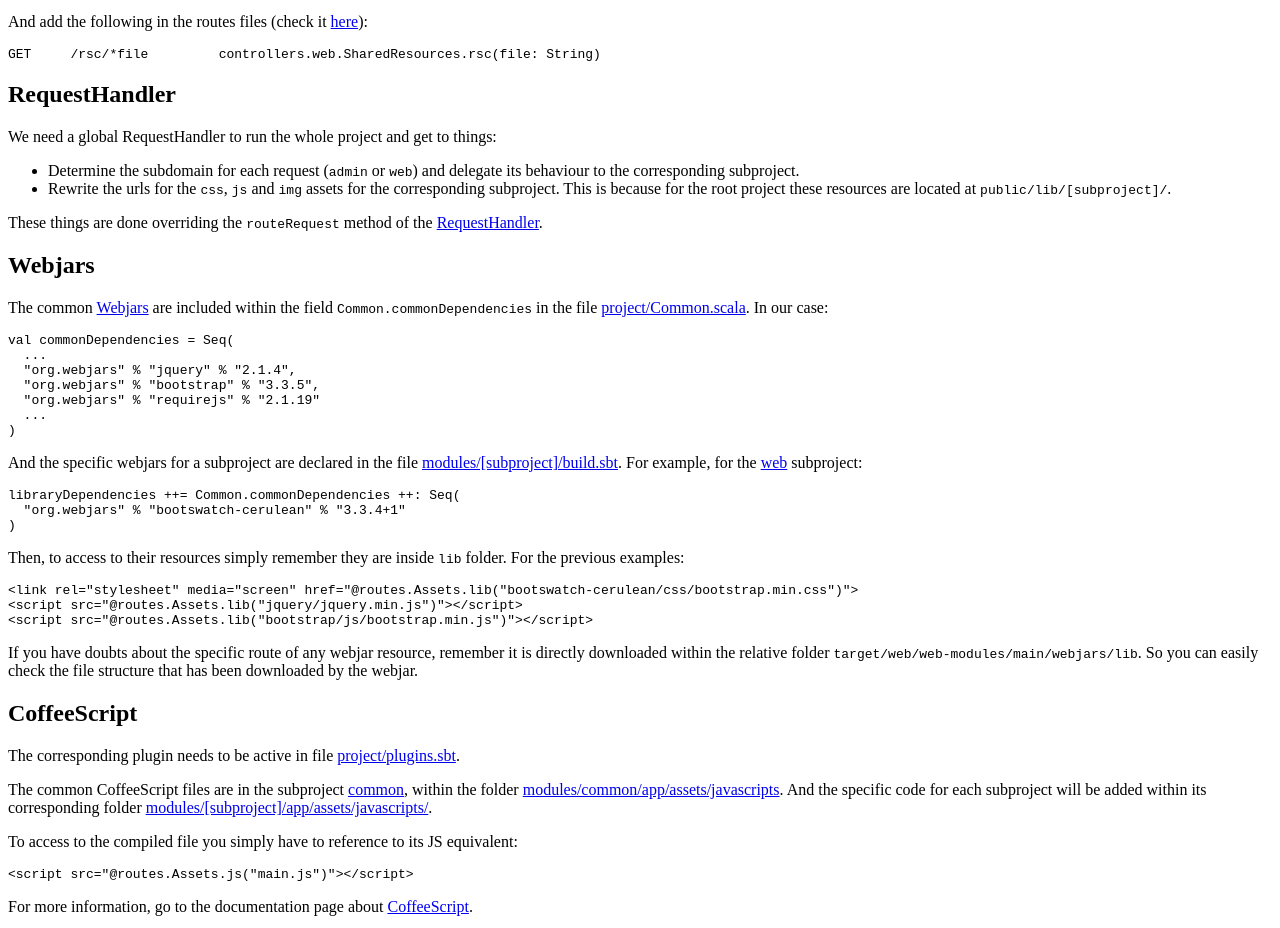
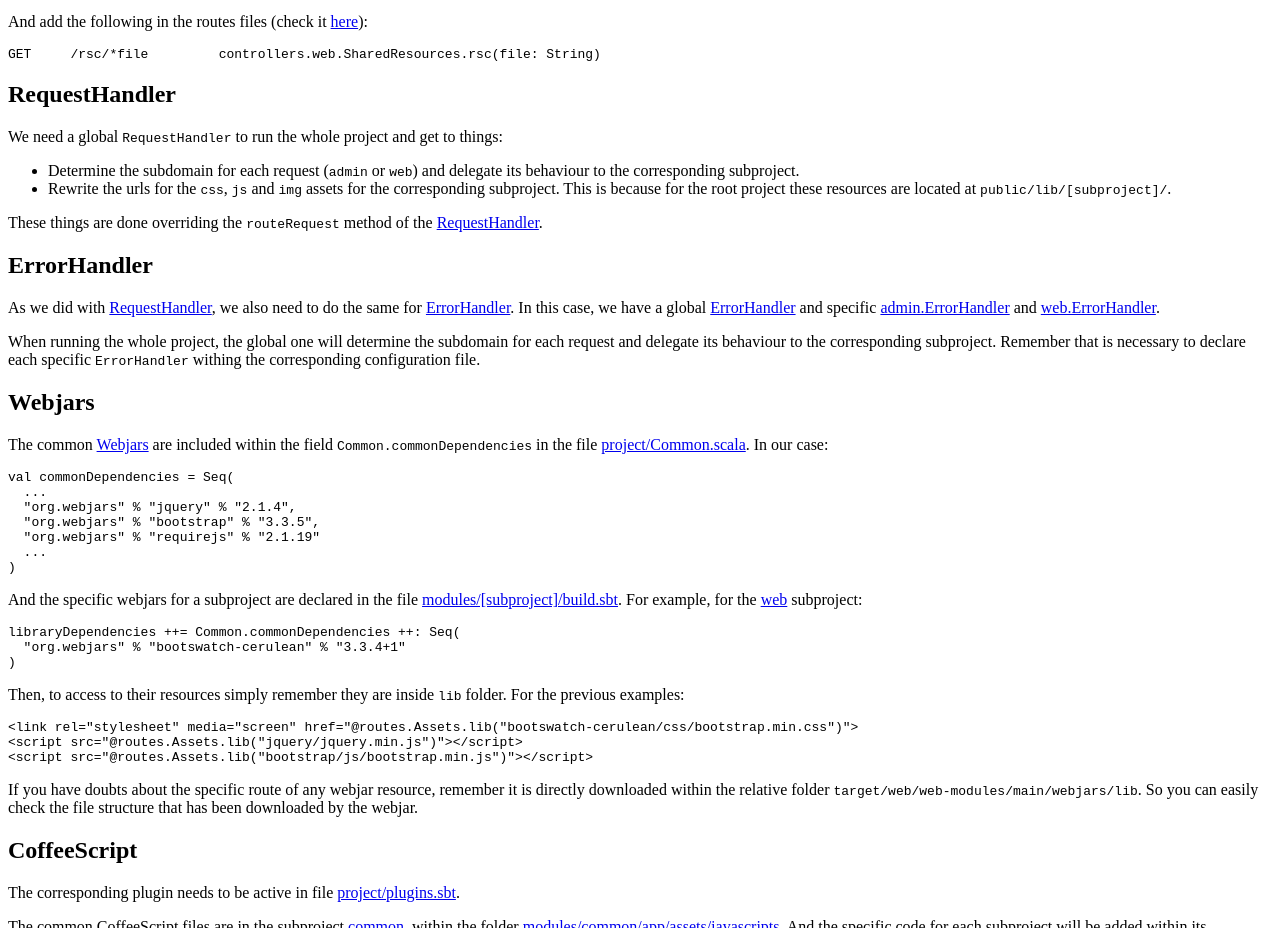
Before and after one commit to adrianhurt/play-multidomain-seed, a plain HTML site: page tutorial/index.html in a window 1280 px wide. Shown: the part 3001-3929 px from the top of the page. Drawn offline with Linux system fonts and the light colour scheme.

Commit message:
Added global ErrorHandler

```diff
--- a/tutorial/index.html
+++ b/tutorial/index.html
@@ -371,7 +371,7 @@ GET     /common/img/*file			controllers.web.Assets.commonImg(path="/public/lib/c
 		<div>
 			<h2>RequestHandler</h2>
 
-			<p>We need a global RequestHandler to run the whole project and get to things:</p>
+			<p>We need a global <code>RequestHandler</code> to run the whole project and get to things:</p>
 
 			<ul>
 				<li>
@@ -384,6 +384,13 @@ GET     /common/img/*file			controllers.web.Assets.commonImg(path="/public/lib/c
 			</ul>
 
 			<p>These things are done overriding the <code>routeRequest</code> method of the <a href="#code/app/RequestHandler.scala" class="shortcut">RequestHandler</a>.</p>
+		</div>
+		<div>
+			<h2>ErrorHandler</h2>
+
+			<p>As we did with <a href="#code/app/RequestHandler.scala" class="shortcut">RequestHandler</a>, we also need to do the same for <a href="#code/app/ErrorHandler.scala" class="shortcut">ErrorHandler</a>. In this case, we have a global <a href="#code/app/ErrorHandler.scala" class="shortcut">ErrorHandler</a> and  specific <a href="#code/modules/admin/app/ErrorHandler.scala" class="shortcut">admin.ErrorHandler</a> and <a href="#code/modules/web/app/ErrorHandler.scala" class="shortcut">web.ErrorHandler</a>.</p>
+
+			<p>When running the whole project, the global one will determine the subdomain for each request and delegate its behaviour to the corresponding subproject. Remember that is necessary to declare each specific <code>ErrorHandler</code> withing the corresponding configuration file.</p>
 		</div>
 		<div>
 			<h2>Webjars</h2>
```
Also changed, not shown: 8 other files.
